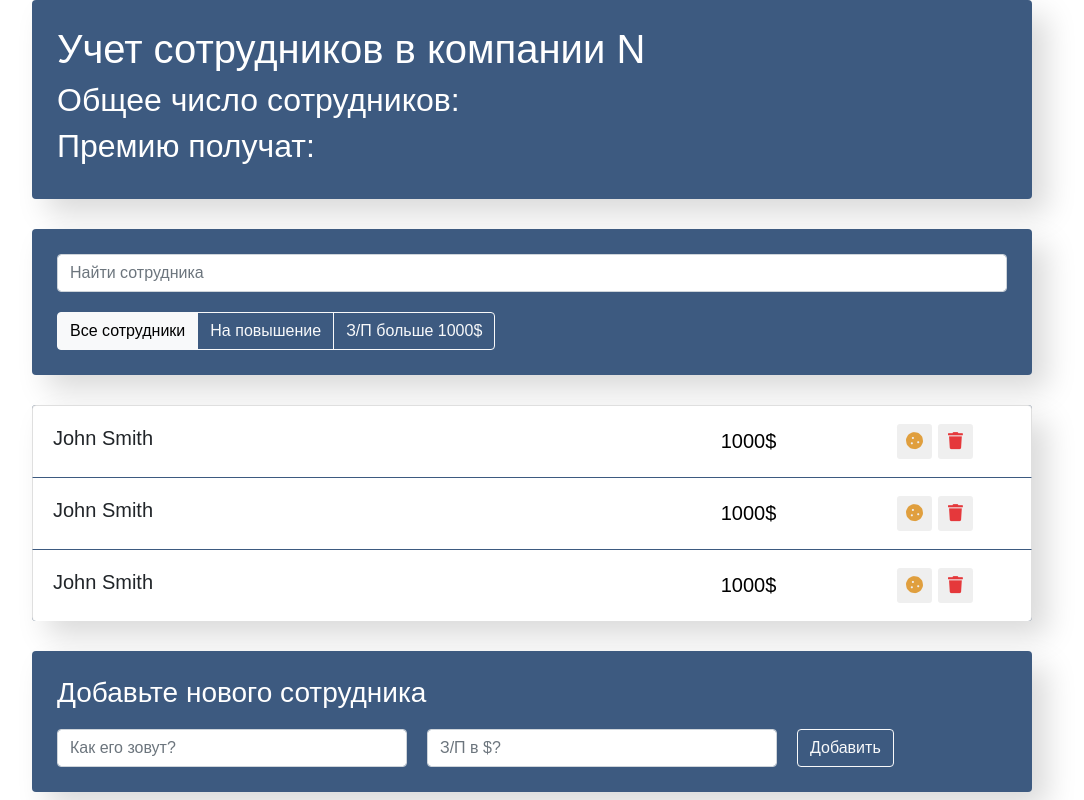
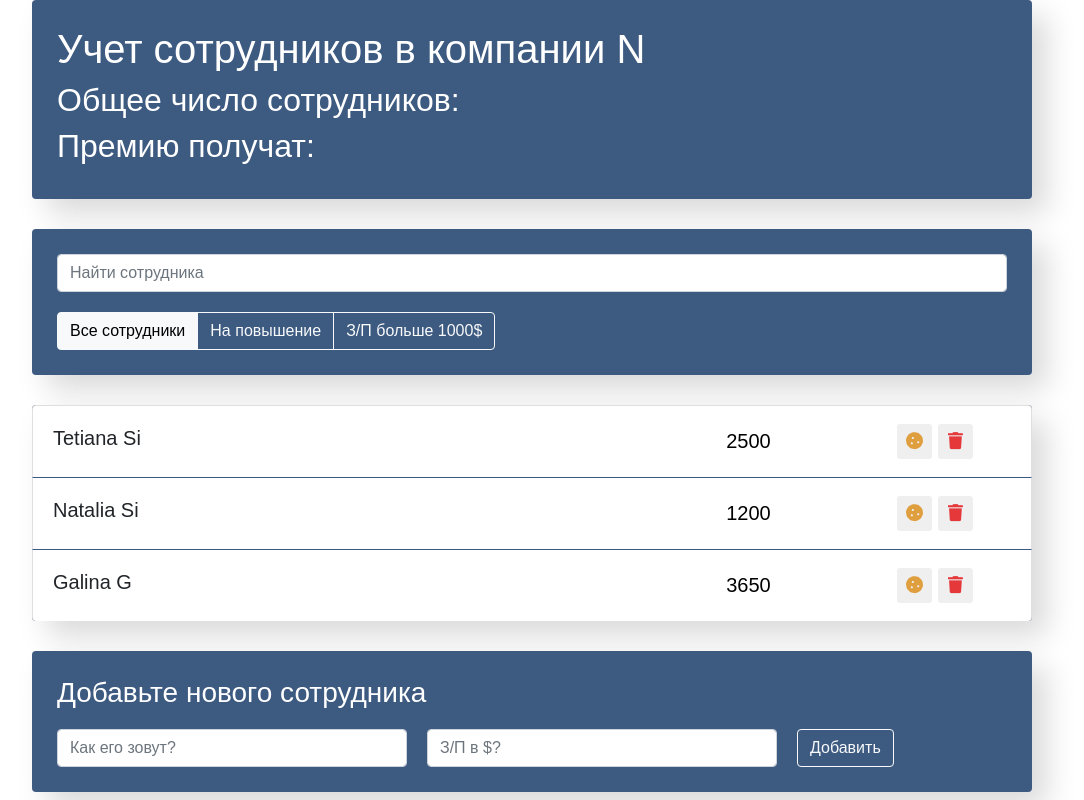
Before and after one commit to SivtsovaT/employees-hooks, a React (Create React App) app: page / in a window 1280 px wide. Shown: the whole page, without its empty margins (108-1192 px from the left). Built offline with nearby package versions, Linux system fonts and the light colour scheme.

Commit message:
Updated project:
- added the functionality of assigning an award when clicking on the cookie button

```diff
--- a/src/app/App.js
+++ b/src/app/App.js
@@ -6,7 +6,13 @@ import EmployeesList from '../employees-list/employees-list';
 import EmployeesAddForm from '../employees-add-form/employees-add-form';
 import './App.css';
 
-function App() {
+const App = () => {
+    const data = [
+        {name: 'Tetiana Si', salary: 2500, increase: false, id: 1},
+        {name: 'Natalia Si', salary: 1200, increase: true, id: 2},
+        {name: 'Galina G', salary: 3650, increase: false, id: 3},
+    ]
+
     return (
         <div className="app">
             <AppInfo />
@@ -16,7 +22,7 @@ function App() {
                 <AppFilter/>
             </div>
 
-            <EmployeesList/>
+            <EmployeesList data={data}/>
             <EmployeesAddForm/>
         </div>
     );
--- a/src/employees-list-item/employees-list-item.js
+++ b/src/employees-list-item/employees-list-item.js
@@ -1,14 +1,28 @@
-import React from "react";
+import React, {useState} from "react";
 import './employees-list-item.css';
 
-const EmployeesListItem = () => {
+const EmployeesListItem = ({name, salary}) => {
+    const [increase, setIncrease] = useState(false);
+    const onChangeIncrease = (event) => {
+        event.preventDefault();
+        setIncrease(!increase);
+    }
+
+    let className = "list-group-item d-flex justify-content-between";
+    if (increase) {
+        className += ' increase';
+    }
+
     return (
-        <li className="list-group-item d-flex justify-content-between">
-            <span className="list-group-item-label">John Smith</span>
-            <input type="text" className="list-group-item-input" defaultValue="1000$"/>
+        <li className={className}>
+            <span className="list-group-item-label">{name}</span>
+            <input type="text" className="list-group-item-input" defaultValue={salary}$/>
             <div className='d-flex justify-content-center align-items-center'>
                 <button type="button"
-                        className="btn-cookie btn-sm ">
+                        className="btn-cookie btn-sm "
+                        onIncrease={increase}
+                        onClick={onChangeIncrease}
+                >
                     <i className="fas fa-cookie"></i>
                 </button>
 
--- a/src/employees-list/employees-list.js
+++ b/src/employees-list/employees-list.js
@@ -3,12 +3,16 @@ import EmployeesListItem from "../employees-list-item/employees-list-item";
 
 import './employees-list.css';
 
-const EmployeesList = () => {
+const EmployeesList = ({data}) => {
+    const elements = data.map(item => {
+        const {id, ...itemProps} = item;
+        return (
+            <EmployeesListItem key={id} {...itemProps}/>
+        )
+    })
     return (
         <ul className="app-list list-group">
-            <EmployeesListItem/>
-            <EmployeesListItem/>
-            <EmployeesListItem/>
+            {elements}
         </ul>
     )
 }
```
